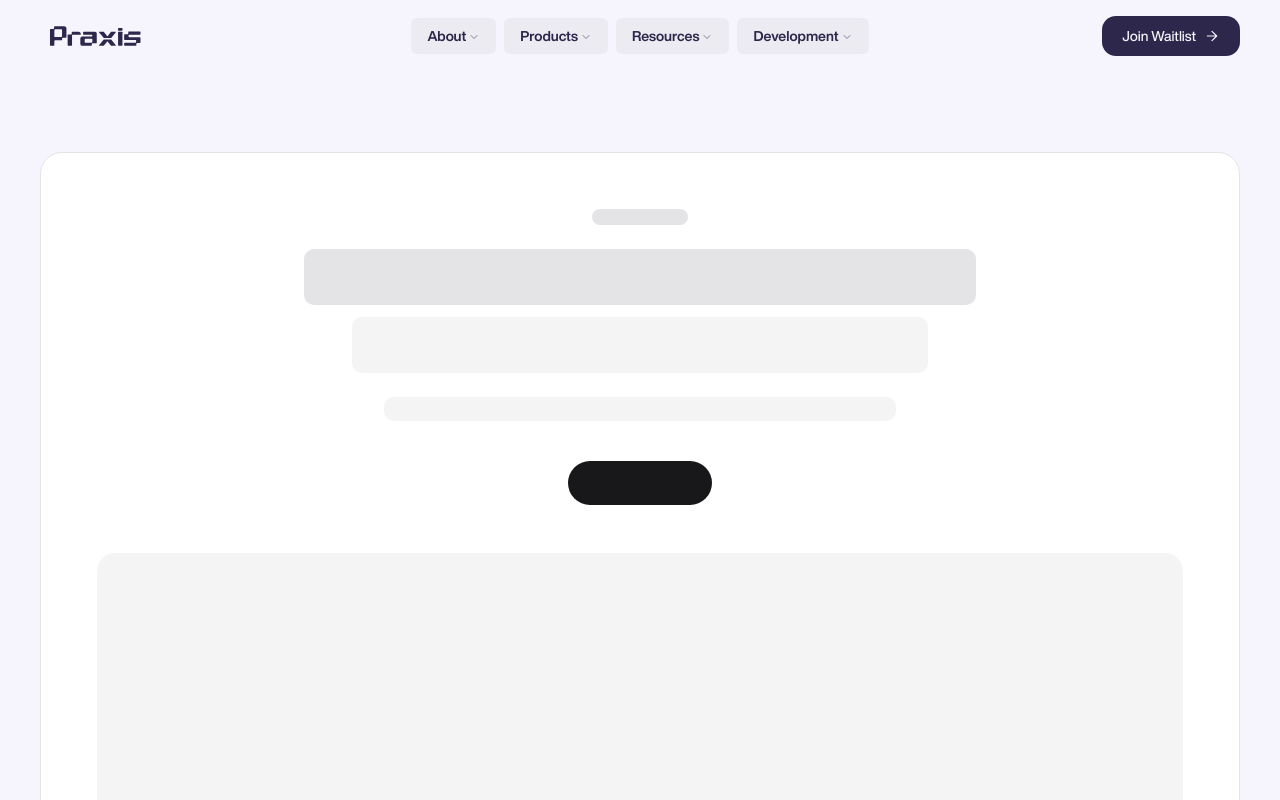
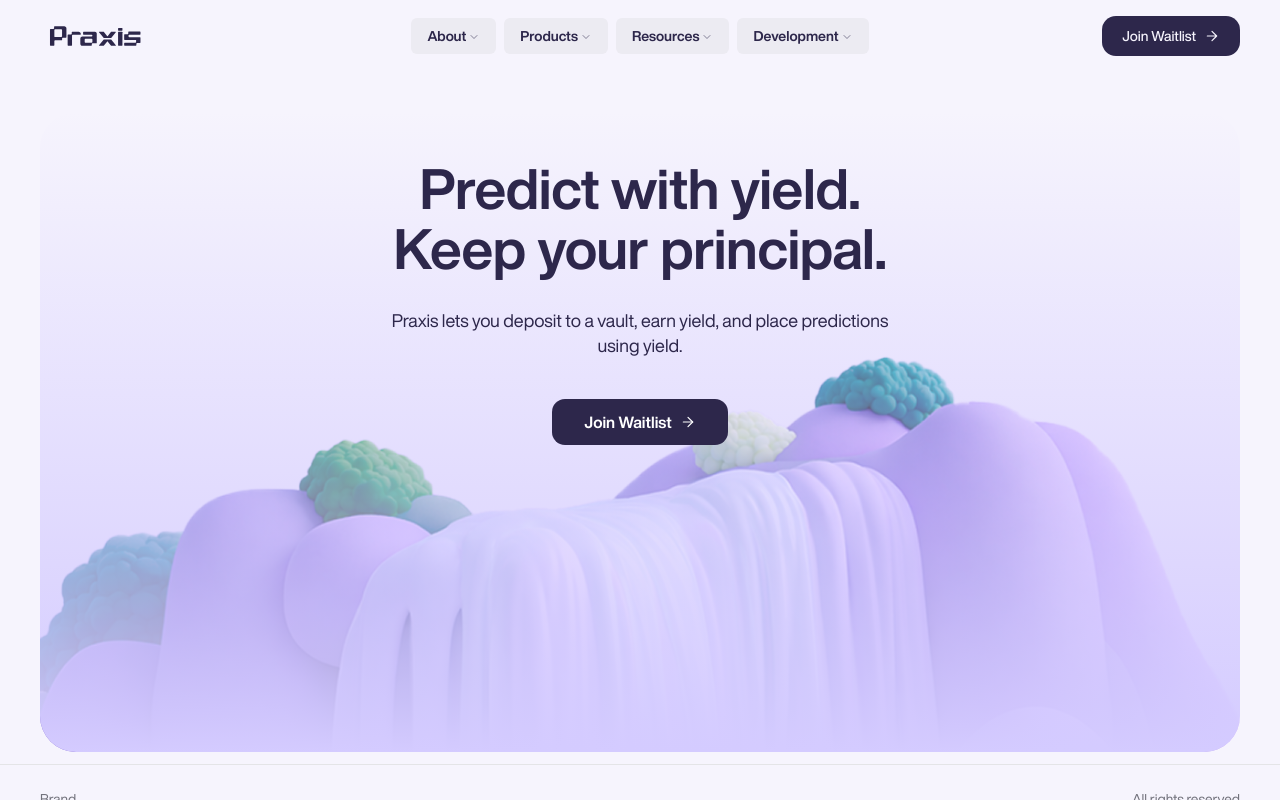
Before and after one commit to PraxisFinance/landing, a Next.js app: page / in a window 1280 px wide. Shown: the top 800 px of the page. Built offline with nearby package versions, Linux system fonts and the light colour scheme.

Commit message:
add base first section

```diff
--- a/app/globals.css
+++ b/app/globals.css
@@ -15,7 +15,7 @@
   --color-brand-light-green: #c7f394;
   --color-brand-light-purple: #d4cbff;
   --color-brand-gray: #ecebf2;
-  --color-brand-white: #f6f4fc;
+  --color-brand-white: #f6f4fd;
 
   --font-sans: "Helvetica Now Display", ui-sans-serif, system-ui, sans-serif;
   --font-mono: var(--font-geist-mono);
@@ -60,6 +60,7 @@
 
 body {
   font-family: var(--font-sans);
+  background-color: var(--color-brand-white);
 }
 
 :root {
--- a/app/page.tsx
+++ b/app/page.tsx
@@ -1,6 +1,6 @@
 import { LandingFooter } from "@/components/sections/LandingFooter";
 import { LandingHeader } from "@/components/sections/LandingHeader";
-import { LandingHero } from "@/components/sections/LandingHero";
+import { JoinSection } from "@/components/sections/JoinSection";
 
 export default function Home() {
   return (
@@ -8,7 +8,7 @@
       <LandingHeader />
 
       <main>
-        <LandingHero />
+        <JoinSection />
       </main>
 
       <LandingFooter />
--- /dev/null
+++ b/components/sections/JoinSection.tsx
@@ -0,0 +1,70 @@
+import { ArrowRightIcon } from "lucide-react";
+
+import { Button } from "@/components/ui/button";
+import { cn } from "@/lib/utils";
+
+const JOIN_BG = "/main/join-section.png";
+
+type JoinSectionProps = {
+  className?: string;
+};
+
+export function JoinSection({ className }: JoinSectionProps) {
+  return (
+    <section
+      className={cn(
+        "mx-auto w-full max-w-screen-2xl px-4 pb-2 pt-6 sm:px-6 sm:pb-3 sm:pt-8 lg:px-10 lg:pt-10",
+        className
+      )}
+    >
+      <div
+        className={cn(
+          "relative min-h-[28rem] overflow-hidden rounded-[2rem] sm:min-h-[32rem] sm:rounded-[2.25rem] md:min-h-[36rem] lg:min-h-[40rem]"
+        )}
+      >
+        <div
+          aria-hidden
+          className="absolute inset-0 z-0 bg-cover bg-bottom bg-no-repeat pointer-events-none select-none"
+          style={{ backgroundImage: `url(${JOIN_BG})` }}
+        />
+
+        <div
+          aria-hidden
+          className={cn(
+            "absolute inset-0 z-[1] bg-gradient-to-b from-transparent to-brand-light-purple",
+            "pointer-events-none"
+          )}
+        />
+
+        <div className="relative z-10 flex flex-col items-center px-5 pt-7 text-center sm:px-8 sm:pt-9 md:pt-10 lg:pt-12 pb-16 sm:pb-20 md:pb-24">
+          <h1 className="max-w-5xl text-balance font-bold leading-[1.05] tracking-tight text-brand-black">
+            <span className="block text-4xl sm:text-5xl lg:text-6xl xl:text-[3.5rem]">
+              Predict with yield.
+            </span>
+            <span className="mt-1 block text-4xl sm:text-5xl lg:text-6xl xl:text-[3.5rem]">
+              Keep your principal.
+            </span>
+          </h1>
+
+          <p className="mt-6 max-w-xl text-pretty text-base leading-snug text-brand-black sm:text-lg md:mt-8">
+            Praxis lets you deposit to a vault, earn yield, and place predictions using yield.
+          </p>
+
+          <Button
+            nativeButton={false}
+            render={<a href="#" />}
+            size="lg"
+            className={cn(
+              "mt-8 h-12 gap-2 rounded-xl px-8 text-base font-semibold shadow-none sm:mt-10",
+              "bg-brand-black text-white hover:bg-brand-black/90",
+              "focus-visible:ring-brand-dark-purple/40"
+            )}
+          >
+            Join Waitlist
+            <ArrowRightIcon className="size-4 shrink-0" strokeWidth={1.75} aria-hidden />
+          </Button>
+        </div>
+      </div>
+    </section>
+  );
+}
--- a/components/sections/LandingHero.tsx
+++ /dev/null
@@ -1,17 +0,0 @@
-export function LandingHero() {
-  return (
-    <section className="mx-auto w-full max-w-screen-2xl px-4 py-12 sm:px-6 sm:py-16 lg:px-10 lg:py-20">
-      <div className="rounded-3xl border border-zinc-200 bg-white p-6 sm:p-10 lg:p-14">
-        <div className="mx-auto flex max-w-4xl flex-col items-center text-center">
-          <div className="h-4 w-24 rounded-full bg-zinc-200" />
-          <div className="mt-6 h-10 w-full max-w-2xl rounded-lg bg-zinc-200 sm:h-14" />
-          <div className="mt-3 h-10 w-full max-w-xl rounded-lg bg-zinc-100 sm:h-14" />
-          <div className="mt-6 h-6 w-full max-w-lg rounded-lg bg-zinc-100" />
-          <div className="mt-10 h-11 w-36 rounded-full bg-zinc-900" />
-        </div>
-
-        <div className="mt-12 h-56 w-full rounded-2xl bg-zinc-100 sm:h-72 lg:h-96" />
-      </div>
-    </section>
-  );
-}
```
Also changed, not shown: public/main/join-section.png (added).
